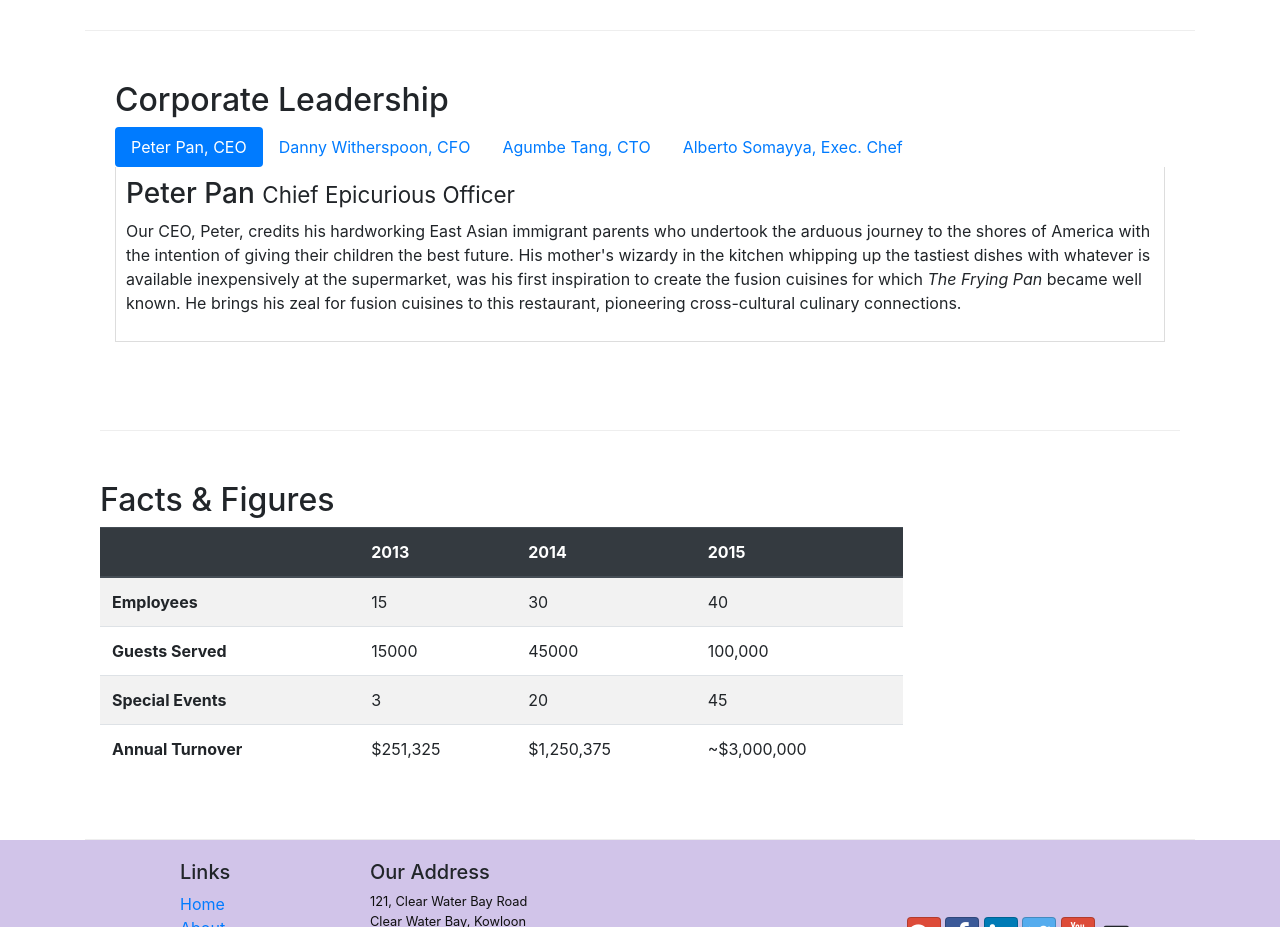
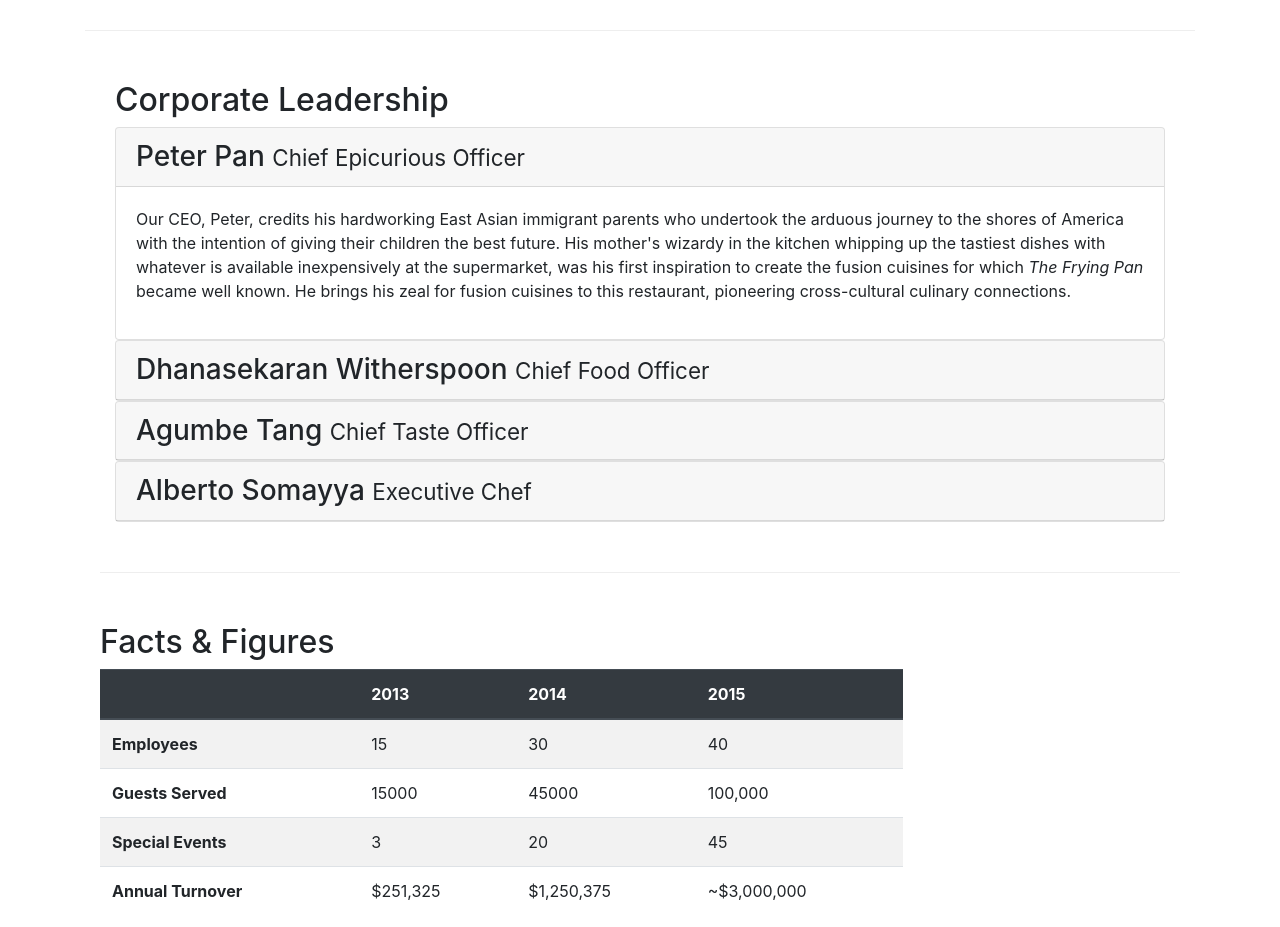
Before and after one commit to Divzz/FrontEndLearning, a website: page aboutus.html in a window 1280 px wide. Shown: the part 920-1847 px from the top of the page. Drawn offline with nearby package versions, Linux system fonts and the light colour scheme.

Commit message:
Accordion

```diff
--- a/aboutus.html
+++ b/aboutus.html
@@ -99,43 +99,60 @@
         <div class="row row-content">
             <div class="col">
                 <h2>Corporate Leadership</h2>
-                <ul class="nav nav-pills">
-                    <li class="nav-item">
-                      <a class="nav-link active" href="#peter"
-                        role="tab" data-toggle="tab">Peter Pan, CEO</a>
-                    </li>
-                    <li class="nav-item">
-                      <a class="nav-link" href="#danny" role="tab"
-                        data-toggle="tab">Danny Witherspoon, CFO</a>
-                    </li>
-                    <li class="nav-item">
-                      <a class="nav-link" href="#agumbe"role="tab"
-                        data-toggle="tab">Agumbe Tang, CTO</a>
-                    </li>
-                    <li class="nav-item">
-                      <a class="nav-link" href="#alberto" role="tab"
-                        data-toggle="tab">Alberto Somayya, Exec. Chef</a>
-                    </li>
-                </ul>
-                <div class="tab-content">
-                    <div role="tabpanel" class="tab-pane fade show active" id="peter">
-                        <h3>Peter Pan <small>Chief Epicurious Officer</small></h3>
-                        <p class="d-none d-sm-block">Our CEO, Peter, credits his hardworking East Asian immigrant parents who undertook the arduous journey to the shores of America with the intention of giving their children the best future. His mother's wizardy in the kitchen whipping up the tastiest dishes with whatever is available inexpensively at the supermarket, was his first inspiration to create the fusion cuisines for which <em>The Frying Pan</em> became well known. He brings his zeal for fusion cuisines to this restaurant, pioneering cross-cultural culinary connections.</p>
+
+                <div id="accordion">
+                    <div class="card">
+                        <div class="card-header" role="tab" id="peterheader">
+                            <h3 class="mb-0">
+                                <a data-toggle="collapse" data-target="#peter">Peter Pan <small>Chief Epicurious Officer</small></a>
+                            </h3>
+                        </div>
+                        <div class="collapse show" id="peter" data-parent="#accordion">
+                            <div class="card-body">
+                                <p class="d-none d-sm-block">Our CEO, Peter, credits his hardworking East Asian immigrant parents who undertook the arduous journey to the shores of America with the intention of giving their children the best future. His mother's wizardy in the kitchen whipping up the tastiest dishes with whatever is available inexpensively at the supermarket, was his first inspiration to create the fusion cuisines for which <em>The Frying Pan</em> became well known. He brings his zeal for fusion cuisines to this restaurant, pioneering cross-cultural culinary connections.</p>
+                            </div>
+                        </div>
                     </div>
-                    <div role="tabpanel" class="tab-pane fade" id="danny">
-                        <h3>Dhanasekaran Witherspoon <small>Chief Food Officer</small></h3>
-                        <p class="d-none d-sm-block">Our CFO, Danny, as he is affectionately referred to by his colleagues, comes from a long established family tradition in farming and produce. His experiences growing up on a farm in the Australian outback gave him great appreciation for varieties of food sources. As he puts it in his own words, <em>Everything that runs, wins, and everything that stays, pays!</em></p>
+                    <div class="card">
+                        <div class="card-header" role="tab" id="dannyheader">
+                            <h3 class="mb-0">
+                                <a data-toggle="collapse" data-target="#danny">Dhanasekaran Witherspoon <small>Chief Food Officer</small></a>
+                            </h3>
+                        </div>
+                        <div class="collapse" id="danny" data-parent="#accordion">
+                            <div class="card-body">
+                                <p class="d-none d-sm-block">Our CFO, Danny, as he is affectionately referred to by his colleagues, comes from a long established family tradition in farming and produce. His experiences growing up on a farm in the Australian outback gave him great appreciation for varieties of food sources. As he puts it in his own words, <em>Everything that runs, wins, and everything that stays, pays!</em></p>
+                            </div>
+                        </div>
                     </div>
-                    <div role="tabpanel" class="tab-pane fade " id="agumbe">
-                        <h3>Agumbe Tang <small>Chief Taste Officer</small></h3>
-                        <p class="d-none d-sm-block">Blessed with the most discerning gustatory sense, Agumbe, our CTO, personally ensures that every dish that we serve meets his exacting tastes. Our chefs dread the tongue lashing that ensues if their dish does not meet his exacting standards. He lives by his motto, <em>You click only if you survive my lick.</em></p>
+
+
+                    <div class="card">
+                        <div class="card-header" role="tab" id="agumbeheader">
+                            <h3 class="mb-0">
+                                <a data-toggle="collapse" data-target="#agumbe">Agumbe Tang <small>Chief Taste Officer</small></a>
+                            </h3>
+                        </div>
+                        <div class="collapse" id="agumbe" data-parent="#accordion">
+                            <div class="card-body">
+                                <p class="d-none d-sm-block">Blessed with the most discerning gustatory sense, Agumbe, our CTO, personally ensures that every dish that we serve meets his exacting tastes. Our chefs dread the tongue lashing that ensues if their dish does not meet his exacting standards. He lives by his motto, <em>You click only if you survive my lick.</em></p>
+                            </div>
+                        </div>
                     </div>
-                    <div role="tabpanel" class="tab-pane fade" id="alberto">
-                        <h3>Alberto Somayya <small>Executive Chef</small></h3>
-                        <p class="d-none d-sm-block">Award winning three-star Michelin chef with wide International experience having worked closely with whos-who in the culinary world, he specializes in creating mouthwatering Indo-Italian fusion experiences. He says, <em>Put together the cuisines from the two craziest cultures, and you get a winning hit! Amma Mia!</em></p>
+
+                    <div class="card">
+                        <div class="card-header" role="tab" id="albertoheader">
+                            <h3 class="mb-0">
+                                <a data-toggle="collapse" data-target="#alberto">Alberto Somayya <small>Executive Chef</small></a>
+                            </h3>
+                        </div>
+                        <div class="collapse" id="alberto" data-parent="#accordion">
+                            <div class="card-body">
+                                <p class="d-none d-sm-block">Award winning three-star Michelin chef with wide International experience having worked closely with whos-who in the culinary world, he specializes in creating mouthwatering Indo-Italian fusion experiences. He says, <em>Put together the cuisines from the two craziest cultures, and you get a winning hit! Amma Mia!</em></p>
+                            </div>
+                        </div>
                     </div>
                 </div>
-
                 </div>
             </div>
        </div>
```
